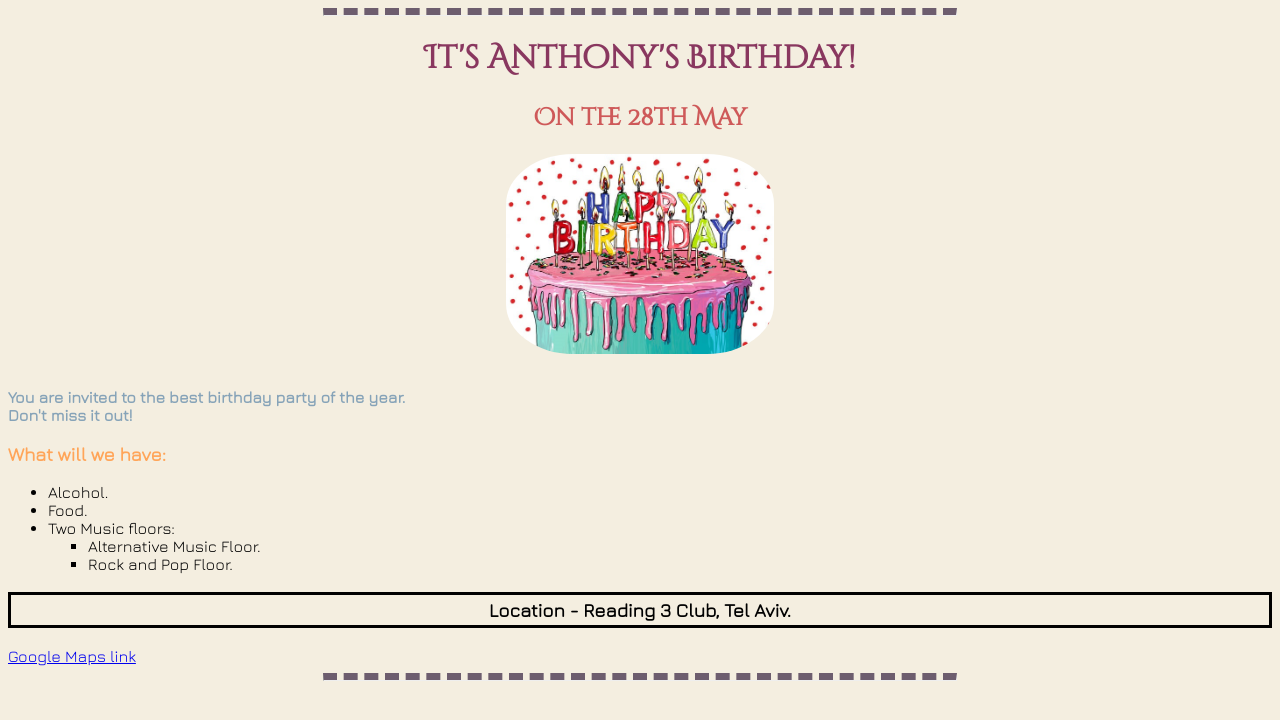
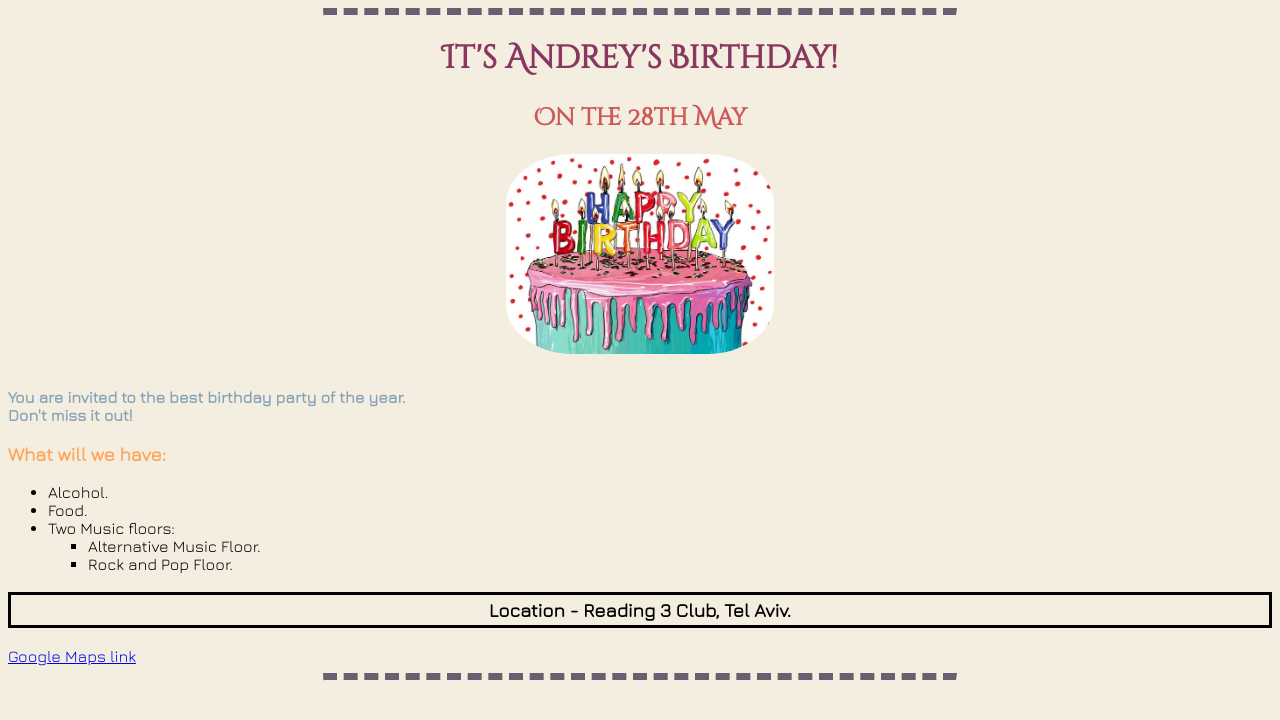
Before and after one commit to mmentesting/Birthday-nvitation, a plain HTML site: page indexNew.html in a window 1280 px wide. Drawn offline with nearby package versions, Linux system fonts and the light colour scheme.

Commit message:
Update indexNew.html

```diff
--- a/indexNew.html
+++ b/indexNew.html
@@ -2,8 +2,8 @@
 <html lang="en">
   <head>
     <meta charset="UTF-8">
-    <meta name="description" content="Anthony birthday party invitation">
-    <title>Anthony's Birthday invitation</title>
+    <meta name="description" content="Andrey birthday party invitation">
+    <title>Andrey's Birthday invitation</title>
     <link rel="stylesheet" href="css/stylesNew.css">
     <link rel="preconnect" href="https://fonts.googleapis.com">
     <link rel="preconnect" href="https://fonts.gstatic.com" crossorigin>
@@ -11,7 +11,7 @@
   </head>
   <body draggable="true">
   <hr>
-  <h1 class="center special_font">It's Anthony's Birthday!</h1>
+  <h1 class="center special_font">It's Andrey's Birthday!</h1>
   <h2 class="center special_font special_color">On the 28th May</h2>
   <img src="/images/bd_cake.jpg" alt="Birthday cake drawing"><br>
   <p id="first_p">You are invited to the best birthday party of the year.<br>
```
